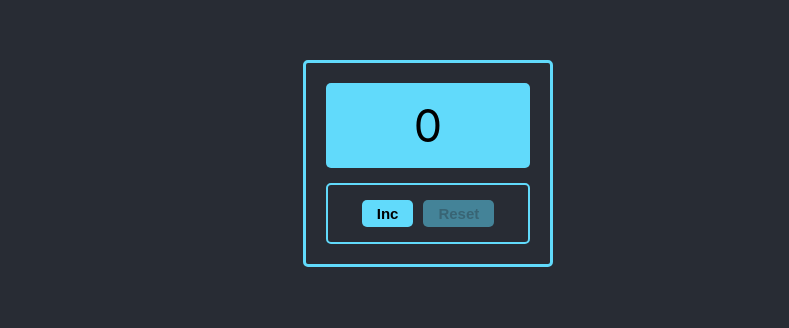
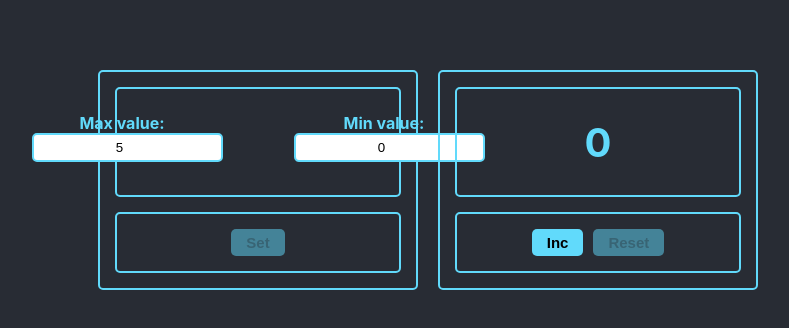
Before and after one commit to BrilAlex/counter, a React (Create React App) app: page / in a window 1280 px wide. Shown: the part 190-518 px from the top of the page, without its empty margins (212-1001 px from the left). Built offline with nearby package versions, Linux system fonts and the light colour scheme.

Commit message:
Counter v2.0 (new)

```diff
--- a/src/App.tsx
+++ b/src/App.tsx
@@ -1,20 +1,42 @@
-import React, {useState} from 'react';
+import React, {useEffect, useState} from 'react';
 import './App.css';
-import {Counter} from "./components/Counter/Counter";
+import {CounterContainer} from "./components/Counter/CounterContainer";
 
 function App() {
-  const minValue = 0;
-  const maxValue = 5;
+  const [minValue, setMinValue] = useState(0);
+  const [maxValue, setMaxValue] = useState(5);
 
-  const [currentValue, setCurrentValue] = useState<number>(minValue);
+  const [currentValue, setCurrentValue] = useState<number | string>(minValue);
+
+  useEffect(() => {
+    const minValueInLS = localStorage.getItem("counter_minValue");
+    const maxValueInLS = localStorage.getItem("counter_maxValue");
+    if(minValueInLS) {
+      const minValueFromLS = JSON.parse(minValueInLS);
+      setMinValue(minValueFromLS);
+      setCurrentValue(minValueFromLS);
+    }
+    if(maxValueInLS) {
+      const maxValueFromLS = JSON.parse(maxValueInLS);
+      setMaxValue(maxValueFromLS);
+    }
+  }, []);
+
+  const saveSettingsToLS = () => {
+    localStorage.setItem("counter_minValue", JSON.stringify(minValue));
+    localStorage.setItem("counter_maxValue", JSON.stringify(maxValue));
+  };
 
   return (
     <div className="App">
-      <Counter
+      <CounterContainer
         minValue={minValue}
         maxValue={maxValue}
         currentValue={currentValue}
+        setMinValue={setMinValue}
+        setMaxValue={setMaxValue}
         setCurrentValue={setCurrentValue}
+        saveSettingsToLS={saveSettingsToLS}
       />
     </div>
   );
--- /dev/null
+++ b/src/components/Button/Button.module.css
@@ -0,0 +1,15 @@
+.button {
+    margin: 5px;
+    padding: 5px 15px;
+    background: #61dafb;
+    font-size: 15px;
+    font-weight: bold;
+    border: none;
+    border-radius: 5px;
+    cursor: pointer;
+}
+
+.button:disabled {
+    opacity: 0.5;
+    cursor: auto;
+}
--- a/src/components/Button/Button.tsx
+++ b/src/components/Button/Button.tsx
@@ -1,13 +1,16 @@
 import {FC} from "react";
+import s from "./Button.module.css";
 
 type ButtonPropsType = {
   title: string
-  disabled: boolean
   callback: () => void
+  disabled?: boolean
 };
 
 export const Button: FC<ButtonPropsType> = (props) => {
   return (
-    <button onClick={props.callback} disabled={props.disabled}>{props.title}</button>
+    <button onClick={props.callback} className={s.button} disabled={props.disabled}>
+      {props.title}
+    </button>
   );
 };
--- a/src/components/Counter/Counter.module.css
+++ /dev/null
@@ -1,43 +0,0 @@
-.counterContainer {
-    width: 250px;
-    margin: 0 auto;
-    padding: 20px;
-    text-align: center;
-    border: 3px solid #61dafb;
-    border-radius: 5px;
-}
-
-.counterOutput {
-    margin-bottom: 15px;
-    padding: 15px 30px;
-    background: #61dafb;
-    font-size: 45px;
-    border-radius: 5px;
-}
-
-.maxValue {
-    color: red;
-    font-weight: bold;
-}
-
-.buttonsContainer {
-    border: 2px solid #61dafb;
-    padding: 10px;
-    border-radius: 5px;
-}
-
-.buttonsContainer button {
-    margin: 5px;
-    padding: 5px 15px;
-    background: #61dafb;
-    font-size: 15px;
-    font-weight: bold;
-    border: none;
-    border-radius: 5px;
-    cursor: pointer;
-}
-
-.buttonsContainer button:disabled {
-    opacity: 0.5;
-    cursor: auto;
-}
--- a/src/components/Counter/Counter.tsx
+++ b/src/components/Counter/Counter.tsx
@@ -1,47 +1,39 @@
 import {FC} from "react";
 import {Button} from "../Button/Button";
-import styles from "./Counter.module.css";
+import s from "./CounterContainer.module.css";
 
 type CounterPropsType = {
   minValue: number
   maxValue: number
-  currentValue: number
-  setCurrentValue: (value: number) => void
+  currentValue: number | string
+  increaseValue: () => void
+  resetValue: () => void
 };
 
-export const Counter: FC<CounterPropsType> = (
-  {minValue, maxValue, currentValue, setCurrentValue}
-) => {
-  const increaseHandler = () => {
-    if (currentValue < maxValue) {
-      setCurrentValue(currentValue + 1);
-    }
-  };
+export const Counter: FC<CounterPropsType> = (props) => {
+  const {minValue, maxValue, currentValue, increaseValue, resetValue} = props;
 
-  const resetHandler = () => {
-    setCurrentValue(minValue);
-  };
+  const settingsStyle = currentValue === "Incorrect value!"
+    ? `${s.settingsDisplay} ${s.error}` : s.settingsDisplay;
 
-  const counterOutputClassName = currentValue === maxValue
-      ? `${styles.counterOutput} ${styles.maxValue}`
-      : styles.counterOutput;
+  const counterStyle = currentValue ===
+  maxValue ? `${s.counterDisplay} ${s.error} ${s.maxValue}` : s.counterDisplay;
+
+  const displayStyle = typeof currentValue === "string" ? settingsStyle : counterStyle;
+
+  const counterOutputClassName = `${s.displayBlock} ${displayStyle}`;
+
+  const incButtonDisabled = currentValue === maxValue || typeof currentValue === "string";
+  const resetButtonDisabled = currentValue === minValue || typeof currentValue == "string";
 
   return (
-    <div className={styles.counterContainer}>
+    <div className={s.counterBlock}>
       <div className={counterOutputClassName}>
         {currentValue}
       </div>
-      <div className={styles.buttonsContainer}>
-        <Button
-          title={"Inc"}
-          disabled={currentValue === maxValue}
-          callback={increaseHandler}
-        />
-        <Button
-          title={"Reset"}
-          disabled={currentValue === minValue}
-          callback={resetHandler}
-        />
+      <div className={s.buttonsContainer}>
+        <Button title={"Inc"} callback={increaseValue} disabled={incButtonDisabled}/>
+        <Button title={"Reset"} callback={resetValue} disabled={resetButtonDisabled}/>
       </div>
     </div>
   );
--- /dev/null
+++ b/src/components/Counter/CounterContainer.module.css
@@ -0,0 +1,53 @@
+.counterContainer {
+    display: flex;
+    justify-content: center;
+    max-width: 800px;
+    margin: 0 auto;
+}
+
+.counterBlock {
+    width: 320px;
+    margin: 10px;
+    padding: 15px;
+    text-align: center;
+    border: 2px solid #61dafb;
+    border-radius: 5px;
+}
+
+.displayBlock {
+    display: flex;
+    flex-direction: column;
+    justify-content: space-around;
+    align-items: center;
+    align-content: center;
+    flex-wrap: wrap;
+    height: 110px;
+    margin-bottom: 15px;
+    padding: 10px;
+    border: 2px solid #61dafb;
+    border-radius: 5px;
+    color: #61dafb;
+    font-weight: bold;
+}
+
+.counterDisplay {
+    font-size: 40px;
+}
+
+.settingsDisplay {
+    font-size: 20px;
+}
+
+.error {
+    color: red;
+}
+
+.maxValue {
+    font-size: 50px;
+}
+
+.buttonsContainer {
+    padding: 10px;
+    border: 2px solid #61dafb;
+    border-radius: 5px;
+}
--- /dev/null
+++ b/src/components/Counter/CounterContainer.tsx
@@ -0,0 +1,81 @@
+import {ChangeEvent, FC} from "react";
+import {Counter} from "./Counter";
+import {Settings} from "./Settings";
+import s from "./CounterContainer.module.css";
+
+type CounterContainerPropsType = {
+  minValue: number
+  maxValue: number
+  currentValue: number | string
+  setMinValue: (value: number) => void
+  setMaxValue: (value: number) => void
+  setCurrentValue: (value: number | string) => void
+  saveSettingsToLS: () => void
+};
+
+export const CounterContainer: FC<CounterContainerPropsType> = (props) => {
+  const {
+    minValue,
+    maxValue,
+    currentValue,
+    setMinValue,
+    setMaxValue,
+    setCurrentValue,
+    saveSettingsToLS
+  } = props;
+
+  const changeValueInSettings = (e: ChangeEvent<HTMLInputElement>) => {
+    const newValue = e.currentTarget.valueAsNumber;
+    const inputName = e.currentTarget.name;
+
+    setCurrentValue("Enter values and press 'Set'");
+
+    if (inputName === "minValue") {
+      if (newValue >= maxValue || newValue < 0) {
+        setCurrentValue("Incorrect value!");
+      }
+      setMinValue(newValue);
+    }
+    if (inputName === "maxValue") {
+      if (minValue >= newValue || minValue < 0) {
+        setCurrentValue("Incorrect value!");
+      }
+      setMaxValue(newValue);
+    }
+  };
+
+  const saveSettings = () => {
+    setCurrentValue(minValue);
+    saveSettingsToLS();
+  };
+
+  const increaseValue = () => {
+    if (currentValue < maxValue && typeof currentValue === "number") {
+      setCurrentValue(currentValue + 1);
+    }
+  };
+
+  const resetValue = () => {
+    setCurrentValue(minValue);
+  };
+
+  return (
+    <div className={s.counterContainer}>
+      <Settings
+        minValue={minValue}
+        maxValue={maxValue}
+        currentValue={currentValue}
+        changeMinValue={changeValueInSettings}
+        changeMaxValue={changeValueInSettings}
+        saveSettings={saveSettings}
+      />
+      <Counter
+        minValue={minValue}
+        maxValue={maxValue}
+        currentValue={currentValue}
+        increaseValue={increaseValue}
+        resetValue={resetValue}
+      />
+    </div>
+  );
+};
--- /dev/null
+++ b/src/components/Counter/Settings.tsx
@@ -0,0 +1,53 @@
+import {ChangeEvent, FC} from "react";
+import {Button} from "../Button/Button";
+import s from "./CounterContainer.module.css";
+import {InputNumber} from "../InputNumber/InputNumber";
+
+type SettingsPropsType = {
+  minValue: number
+  maxValue: number
+  currentValue: number | string
+  changeMinValue: (e: ChangeEvent<HTMLInputElement>) => void
+  changeMaxValue: (e: ChangeEvent<HTMLInputElement>) => void
+  saveSettings: () => void
+};
+
+export const Settings: FC<SettingsPropsType> = (props) => {
+  const {
+    minValue,
+    maxValue,
+    currentValue,
+    changeMinValue,
+    changeMaxValue,
+    saveSettings
+  } = props;
+
+  const setButtonDisabled =
+    typeof currentValue === "number" || minValue >= maxValue || minValue < 0;
+  const minInputError = minValue >= maxValue || minValue < 0;
+  const maxInputError = minValue >= maxValue;
+
+  return (
+    <div className={s.counterBlock}>
+      <div className={s.displayBlock}>
+        <InputNumber
+          labelSpan={"Max value:"}
+          name={"maxValue"}
+          value={maxValue}
+          onChange={changeMaxValue}
+          error={maxInputError}
+        />
+        <InputNumber
+          labelSpan={"Min value:"}
+          name={"minValue"}
+          value={minValue}
+          onChange={changeMinValue}
+          error={minInputError}
+        />
+      </div>
+      <div className={s.buttonsContainer}>
+        <Button title={"Set"} callback={saveSettings} disabled={setButtonDisabled}/>
+      </div>
+    </div>
+  );
+};
--- /dev/null
+++ b/src/components/InputNumber/InputNumber.module.css
@@ -0,0 +1,21 @@
+.label {
+    display: block;
+}
+
+.labelSpan {
+    margin-right: 10px;
+}
+
+.input {
+    margin-bottom: 10px;
+    padding: 5px;
+    border: 2px solid  #61dafb;
+    border-radius: 5px;
+    outline: none;
+    text-align: center;
+}
+
+.error {
+    background: lightcoral;
+    border-color: red;
+}
--- /dev/null
+++ b/src/components/InputNumber/InputNumber.tsx
@@ -0,0 +1,29 @@
+import {ChangeEvent, FC} from "react";
+import s from "./InputNumber.module.css";
+
+type InputNumberPropsType = {
+  labelSpan: string
+  value: number
+  name: string
+  onChange: (e: ChangeEvent<HTMLInputElement>) => void
+  error: boolean
+};
+
+export const InputNumber: FC<InputNumberPropsType> = (props) => {
+  const {labelSpan, value, name, onChange, error} = props;
+
+  const inputClassName = error ? `${s.input} ${s.error}` : s.input;
+
+  return (
+    <label className={s.label}>
+      <span className={s.labelSpan}>{labelSpan}</span>
+      <input
+        type={"number"}
+        name={name}
+        value={value}
+        onChange={onChange}
+        className={inputClassName}
+      />
+    </label>
+  );
+};
```
Also changed, not shown: 1 other file (tests, documents, lock files or other folders).
